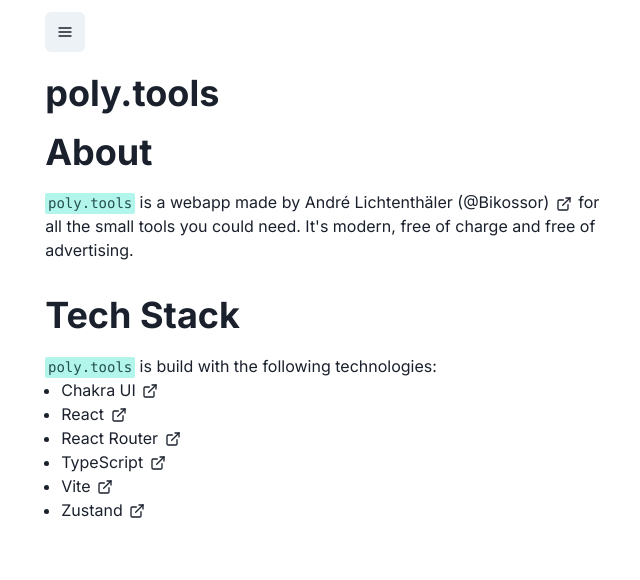
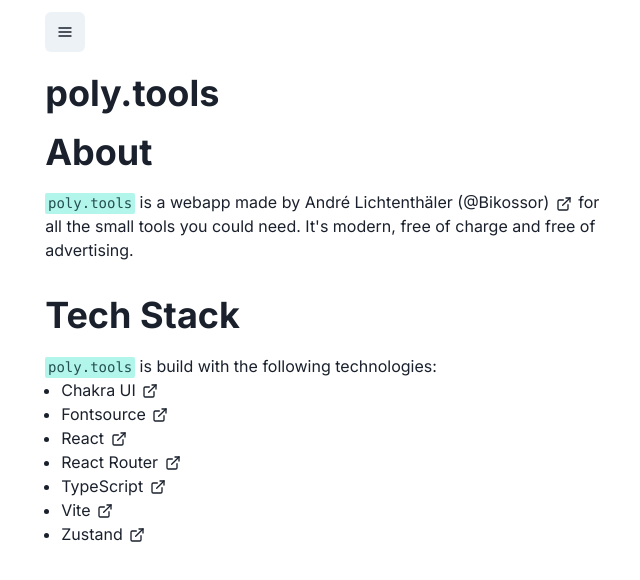
Before and after one commit to Bikossor/poly.tools, a React (Vite) app: page / in a window 1280 px wide. Shown: the top 580 px of the page, without its empty margins (308-948 px from the left). Built offline with nearby package versions, Linux system fonts and the light colour scheme.

Commit message:
feat: add Fontsource to homepage
#98

```diff
--- a/src/pages/Home.tsx
+++ b/src/pages/Home.tsx
@@ -42,6 +42,11 @@ export default () => {
           </Link>
         </ListItem>
         <ListItem>
+          <Link href="https://fontsource.org/" isExternal>
+            Fontsource <ExternalLinkIcon mx="2px" />
+          </Link>
+        </ListItem>
+        <ListItem>
           <Link href="https://reactjs.org/" isExternal>
             React <ExternalLinkIcon mx="2px" />
           </Link>
```
